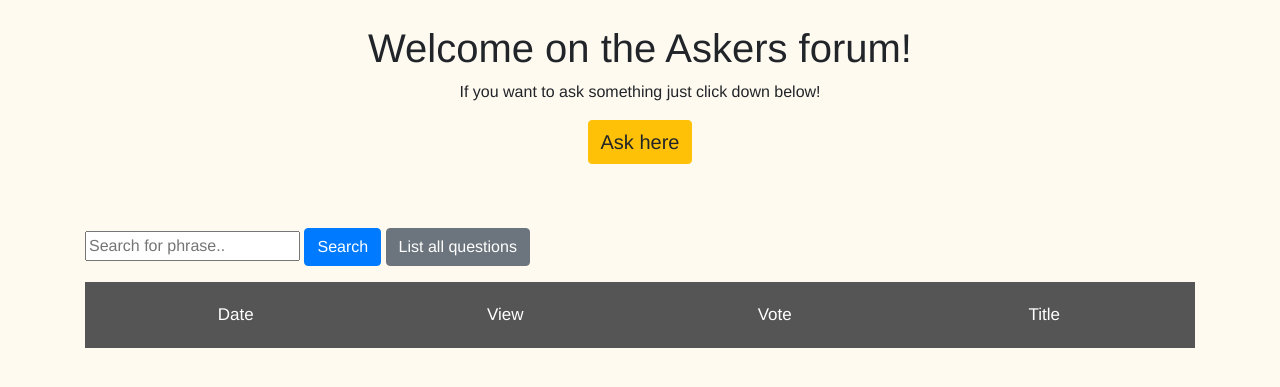
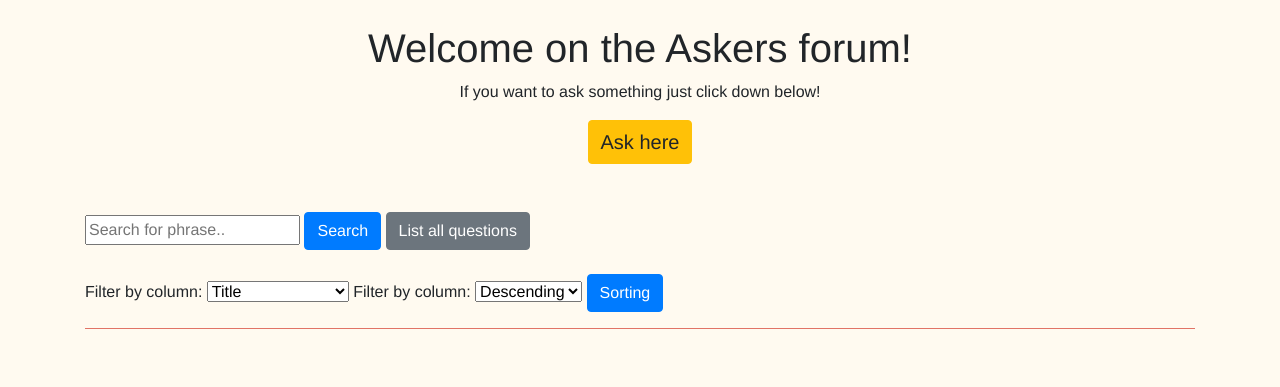
Before and after one commit to CodecoolGlobal/ask-mate-3-python-Ichy91, a Flask app: template templates/home.html in a window 1280 px wide. Shown: the top 387 px of the page. Run offline with Flask 2, Linux system fonts and the light colour scheme; the template is opened without the code that fills it, so the values that code supplies are empty; some libraries are stand-ins or nearby versions.

Commit message:
search nav bar removed

```diff
--- a/static/css/display_question.css
+++ b/static/css/display_question.css
@@ -74,5 +74,4 @@ img:hover {
 
 #answer-phrase-placement {
     font-size:18px;
-    margin-right:1 ;
 }
--- a/static/css/list.css
+++ b/static/css/list.css
@@ -35,36 +35,3 @@ th {
     height:250px;
     width:450px;
 }
-
-
-.navbar {
-  width: 100%;
-  background-color: #555;
-  overflow: auto;
-}
-
-.navbar a {
-  float: left;
-  padding: 12px;
-  color: white;
-  text-decoration: none;
-  font-size: 17px;
-  width: 25%; /* Four links of equal widths */
-  text-align: center;
-}
-
-.navbar a:hover {
-  background-color: #000;
-}
-
-.navbar a.active {
-  background-color: #4CAF50;
-}
-
-@media screen and (max-width: 500px) {
-    .navbar a {
-    float: none;
-    display: block;
-    width: 100%;
-    text-align: left; }
-}
--- a/templates/home.html
+++ b/templates/home.html
@@ -11,39 +11,37 @@
         <a id="add-question" href="/add-question" class="btn btn-warning">Ask here</a>
     </center>
     <br><br>
-    <p>
+
+    <div>
     <form action="/search">
         <input type="text" name="phrase" placeholder="Search for phrase..">
         <button type="submit" class="btn btn-primary">Search</button>
         <a href="/list" id="edit-question" class="btn btn-secondary">List all questions</a>
     </form>
-    </p>
+    </div>
 
-    {% if not check %}
-        <div class="navbar">
-            <a href="/list/submission_time/desc">Date</a> {# class="active" #}
-            <a href="/list/view_number/desc">View</a>
-            <a href="/list/vote_number/desc">Vote</a>
-            <a href="/list/title/desc">Title</a>
-        </div>
-    {% endif %}
-        {% if check == "asc" %}
-        <div class="navbar">
-            <a href="/list/submission_time/desc">Date</a> {# class="active" #}
-            <a href="/list/view_number/desc">View</a>
-            <a href="/list/vote_number/desc">Vote</a>
-            <a href="/list/title/desc">Title</a>
-        </div>
-    {% endif %}
-        {% if check == "desc"%}
-        <div class="navbar">
-            <a href="/list/submission_time/asc">Date</a> {# class="active" #}
-            <a href="/list/view_number/asc">View</a>
-            <a href="/list/vote_number/asc">Vote</a>
-            <a href="/list/title/asc">Title</a>
-        </div>
-    {% endif %}
+    <br>
+    <div>
+        <form action="/list">
+        <label for="column-name">Filter by column:</label>
+        <select name="column-name">
+            <option value="title">Title</option>
+            <option value="submission_time">Submission time</option>
+            <option value="message">Message</option>
+            <option value="view_number">Number of views</option>
+            <option value="vote_number">Number of votes</option>
+        </select>
 
+        <label for="order_direction">Filter by column:</label>
+        <select name="order_direction">
+            <option value="DESC">Descending</option>
+            <option value="ASC">Ascending</option>
+        </select>
+
+        <button type="submit" class="btn btn-primary">Sorting</button>
+    </form>
+    </div>
+    <hr>
         <br>
 
 {% for question in questions %}
--- a/templates/searched_questions.html
+++ b/templates/searched_questions.html
@@ -17,7 +17,6 @@
         {% autoescape false %}
                 {% if question.id in ids %}
                     {% if phrase in question.title %}
-
                         <span id="phrase">{{ question.title | replace(phrase,replaced) }}</span>
                         {% endif %}
                       <a href="/question/{{ question.id }}" id="question-message-link">
```
Also changed, not shown: templates/list.html (+2 -27 lines).
